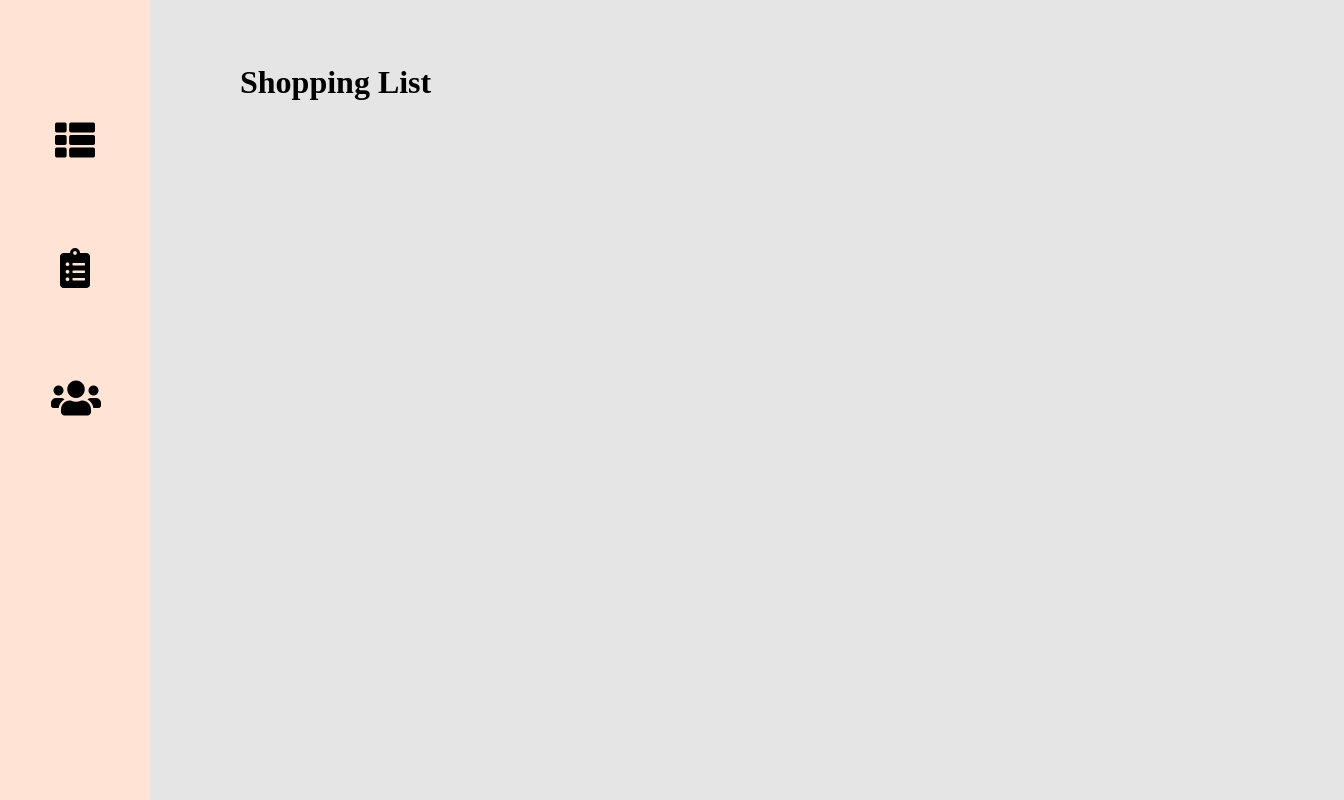
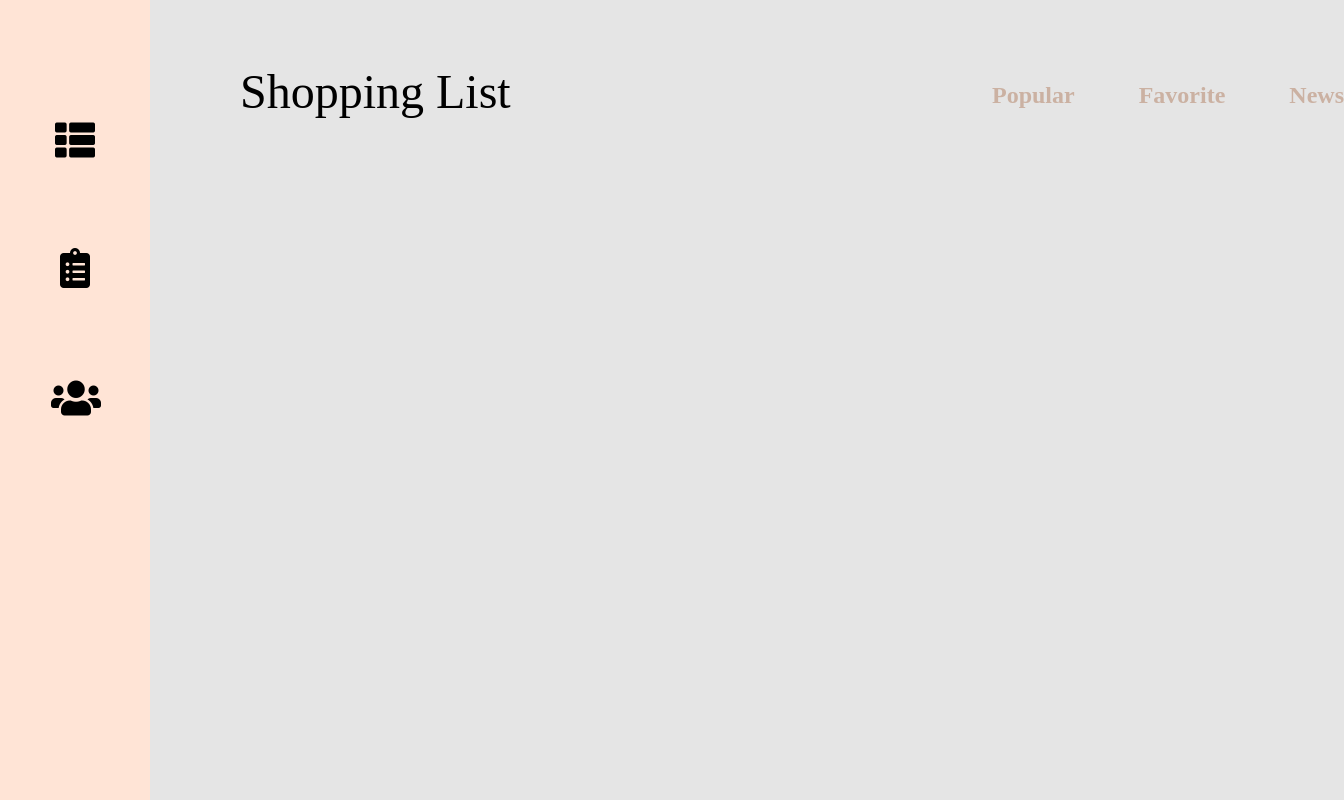
Before and after one commit to Avik013/web-site, a React (Create React App) app: page /shopping-list in a window 1280 px wide. Shown: the whole page, 1344 px wide, since content can reach past the window. Built offline with nearby package versions, Linux system fonts and the light colour scheme.

Commit message:
added "Shopping-list" parameters and styles

```diff
--- a/src/App/Components/Pages/Courses/Courses.css
+++ b/src/App/Components/Pages/Courses/Courses.css
@@ -1,5 +1,6 @@
 .courses__container {
   display: flex;
+
   font-family: "Montserrat";
   font-size: 24px;
 }
@@ -11,19 +12,24 @@
   font-style: normal;
   font-weight: normal;
   font-size: 48px;
+
   color: #000000;
 }
 
 .courses__container ul {
   display: flex;
+
   list-style: none;
+
   margin-top: 82px;
   margin-left: 533px;
 }
 
 .courses__container ul li {
   margin-left: 64px;
+
   font-style: normal;
   font-weight: bold;
+
   color: #cbb1a2;
 }
--- a/src/App/Components/Pages/ShoppingList/ShoppingList.css
+++ b/src/App/Components/Pages/ShoppingList/ShoppingList.css
@@ -1,4 +1,32 @@
+.shopping-list__container {
+  display: flex;
+
+  font-family: "Montserrat";
+  font-size: 24px;
+
+}
+
 .shopping-list__container h1 {
   margin-left: 240px;
   margin-top: 64px;
+  width: 280px;
+
+  font-style: normal;
+  font-weight: normal;
+  font-size: 48px;
+  color: #000000;
 }
+
+.shopping-list__container ul {
+  display: flex;
+  list-style: none;
+  margin-top: 82px;
+  margin-left: 408px;
+}
+
+.shopping-list__container ul li {
+  margin-left: 64px;
+  font-style: normal;
+  font-weight: bold;
+  color: #cbb1a2;
+}
--- a/src/App/Components/Pages/ShoppingList/ShoppingList.jsx
+++ b/src/App/Components/Pages/ShoppingList/ShoppingList.jsx
@@ -6,9 +6,13 @@ const ShoppingList = () => {
   return (
     <div className="shopping-list__container">
       <h1>Shopping List</h1>
-
+      <ul>
+        <li>Popular</li>
+        <li>Favorite</li>
+        <li>News</li>
+      </ul>
     </div>
-  )
-}
+  );
+};
 
 export default ShoppingList;
```
